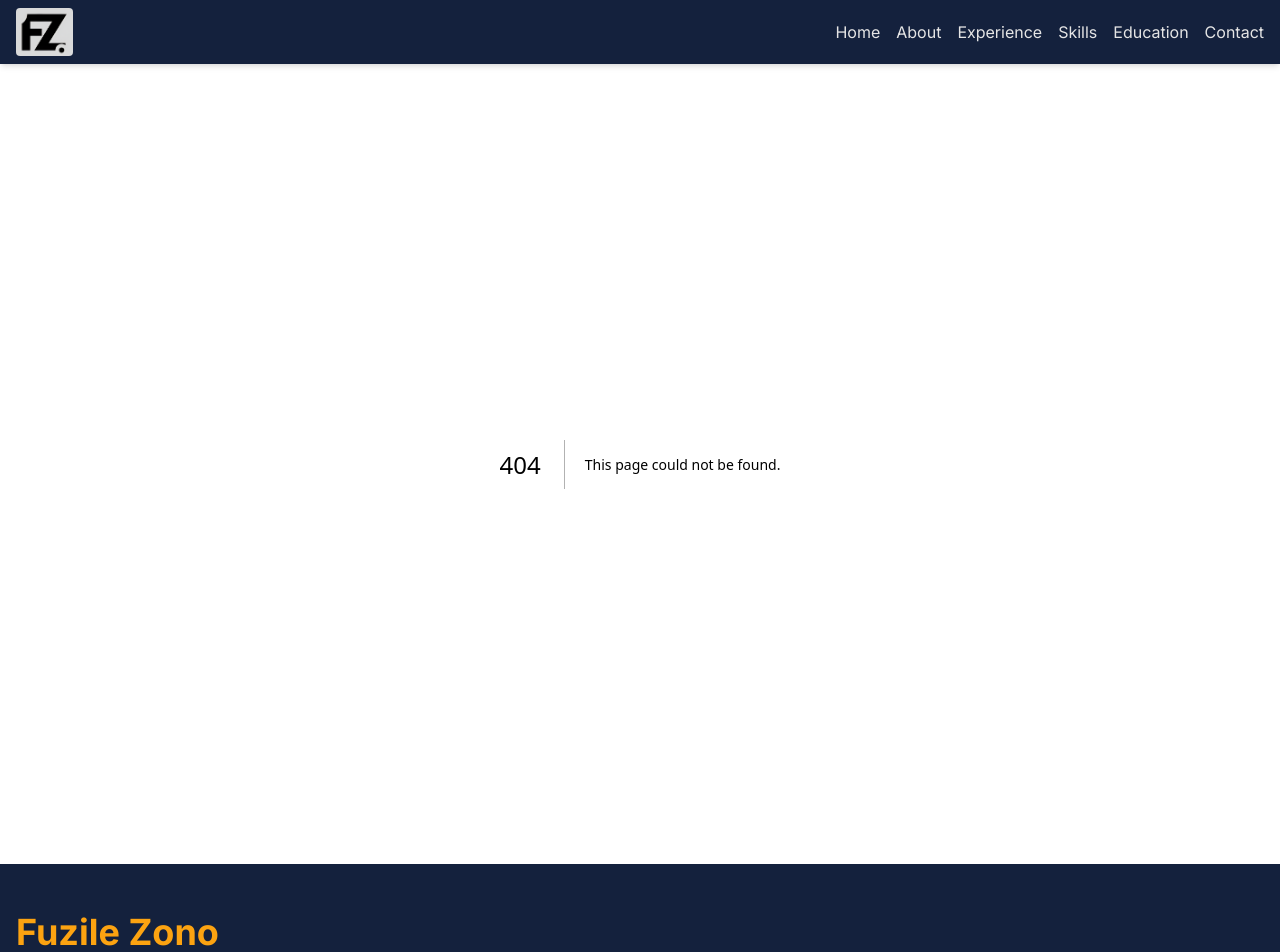
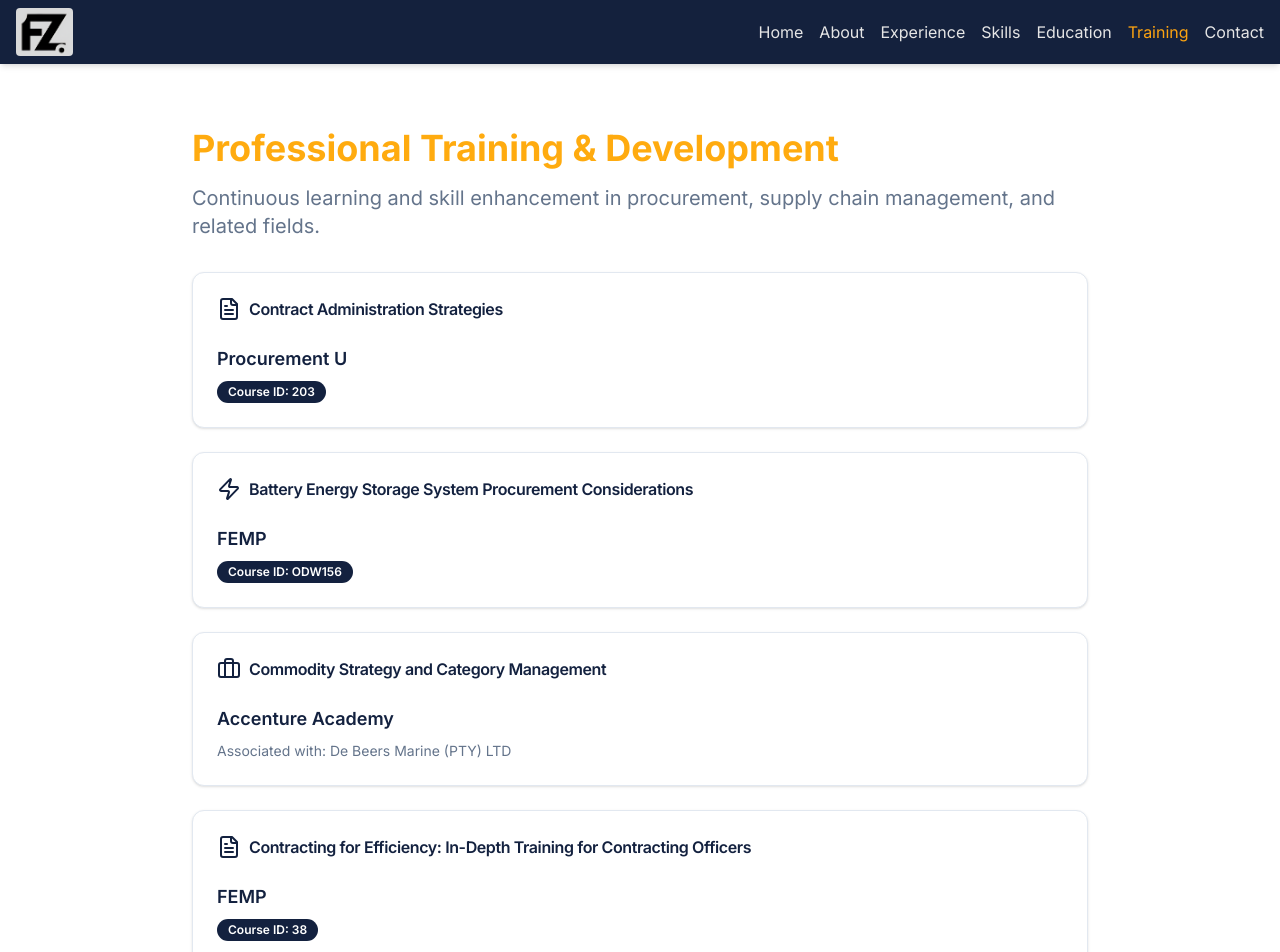
Before and after one commit to ThulaniMthembu/fuzile, a Next.js app: page /training in a window 1280 px wide. Before the commit this address had no page. Shown: the top 952 px of the page. Built offline with nearby package versions, Linux system fonts and the light colour scheme.

Commit message:
Added a training and development page

```diff
--- /dev/null
+++ b/src/app/training/page.tsx
@@ -0,0 +1,171 @@
+'use client'
+
+import { useRef } from 'react'
+import { motion, useInView } from 'framer-motion'
+import { Card, CardContent, CardHeader, CardTitle } from "@/components/ui/card"
+import { Badge } from "@/components/ui/badge"
+import { BookOpen, Award, Briefcase, Zap, Truck, FileText } from 'lucide-react'
+
+interface Training {
+  title: string
+  provider: string
+  courseId?: string
+  association?: string
+  icon: React.ReactNode
+}
+
+const trainings: Training[] = [
+  {
+    title: "Contract Administration Strategies",
+    provider: "Procurement U",
+    courseId: "203",
+    icon: <FileText className="h-6 w-6" />
+  },
+  {
+    title: "Battery Energy Storage System Procurement Considerations",
+    provider: "FEMP",
+    courseId: "ODW156",
+    icon: <Zap className="h-6 w-6" />
+  },
+  {
+    title: "Commodity Strategy and Category Management",
+    provider: "Accenture Academy",
+    association: "De Beers Marine (PTY) LTD",
+    icon: <Briefcase className="h-6 w-6" />
+  },
+  {
+    title: "Contracting for Efficiency: In-Depth Training for Contracting Officers",
+    provider: "FEMP",
+    courseId: "38",
+    icon: <FileText className="h-6 w-6" />
+  },
+  {
+    title: "Decarbonization Considerations: Performance Contracting",
+    provider: "FEMP",
+    courseId: "ODW098",
+    icon: <Zap className="h-6 w-6" />
+  },
+  {
+    title: "EV Champion Training 1: Electric Vehicle Technology and Financial Considerations",
+    provider: "FEMP",
+    courseId: "ODW109",
+    icon: <Truck className="h-6 w-6" />
+  },
+  {
+    title: "Elements of Effective Contract Management",
+    provider: "Accenture Academy",
+    association: "De Beers Marine (PTY) LTD",
+    icon: <FileText className="h-6 w-6" />
+  },
+  {
+    title: "Energy Performance Contracting: Tools for Success",
+    provider: "FEMP",
+    courseId: "ODW012",
+    icon: <Zap className="h-6 w-6" />
+  },
+  {
+    title: "Impact of Poor Contract Management",
+    provider: "Accenture Academy",
+    association: "De Beers Marine (PTY) LTD",
+    icon: <FileText className="h-6 w-6" />
+  },
+  {
+    title: "Spotlight on Analytics: Business Intelligence vs. Business Analytics (AA)",
+    provider: "Accenture Academy",
+    association: "De Beers Marine (PTY) LTD",
+    icon: <BookOpen className="h-6 w-6" />
+  },
+  {
+    title: "Strategic Sourcing and Category Management",
+    provider: "Commerce Edge",
+    icon: <Briefcase className="h-6 w-6" />
+  },
+  {
+    title: "Supply Chain Management: Digital Transformation and Optimisation",
+    provider: "MANCOSA",
+    courseId: "SNCC26564",
+    icon: <Truck className="h-6 w-6" />
+  },
+  {
+    title: "The Principles and Process for Conducting a Life-Cycle Cost Analysis",
+    provider: "WBDG",
+    courseId: "16",
+    icon: <Award className="h-6 w-6" />
+  },
+]
+
+export default function TrainingPage() {
+  const ref = useRef(null)
+  const isInView = useInView(ref, { once: true, amount: 0.1 })
+
+  const containerVariants = {
+    hidden: { opacity: 0 },
+    visible: {
+      opacity: 1,
+      transition: {
+        staggerChildren: 0.1,
+        delayChildren: 0.2
+      }
+    }
+  }
+
+  const itemVariants = {
+    hidden: { y: 20, opacity: 0 },
+    visible: {
+      y: 0,
+      opacity: 1,
+      transition: { duration: 0.5 }
+    }
+  }
+
+  return (
+    <div className="min-h-screen bg-gradient-to-b from-background to-background/80 py-16 px-4 sm:px-6 lg:px-8">
+      <div className="max-w-4xl mx-auto" ref={ref}>
+        <motion.h1
+          className="text-4xl font-bold text-primary mb-4"
+          variants={itemVariants}
+          initial="hidden"
+          animate={isInView ? "visible" : "hidden"}
+        >
+          Professional Training & Development
+        </motion.h1>
+        <motion.p
+          className="text-xl text-muted-foreground mb-8"
+          variants={itemVariants}
+          initial="hidden"
+          animate={isInView ? "visible" : "hidden"}
+        >
+          Continuous learning and skill enhancement in procurement, supply chain management, and related fields.
+        </motion.p>
+
+        <motion.div
+          variants={containerVariants}
+          initial="hidden"
+          animate={isInView ? "visible" : "hidden"}
+        >
+          {trainings.map((training, index) => (
+            <motion.div key={index} variants={itemVariants}>
+              <Card className="mb-6 hover:shadow-lg transition-shadow duration-300">
+                <CardHeader>
+                  <CardTitle className="flex items-center gap-2">
+                    {training.icon}
+                    {training.title}
+                  </CardTitle>
+                </CardHeader>
+                <CardContent>
+                  <h3 className="text-lg font-semibold">{training.provider}</h3>
+                  {training.courseId && (
+                    <Badge variant="secondary" className="mt-2">Course ID: {training.courseId}</Badge>
+                  )}
+                  {training.association && (
+                    <p className="text-sm text-muted-foreground mt-2">Associated with: {training.association}</p>
+                  )}
+                </CardContent>
+              </Card>
+            </motion.div>
+          ))}
+        </motion.div>
+      </div>
+    </div>
+  )
+}
--- a/src/components/Header.tsx
+++ b/src/components/Header.tsx
@@ -42,6 +42,7 @@
     { href: "/experience", label: "Experience" },
     { href: "/skills", label: "Skills" },
     { href: "/education", label: "Education" },
+    { href: "/training", label: "Training" }, // New Training link added here
     { href: "/contact", label: "Contact" },
   ]
 
```
Also changed, not shown: 1 other file (tests, documents, lock files or other folders).
